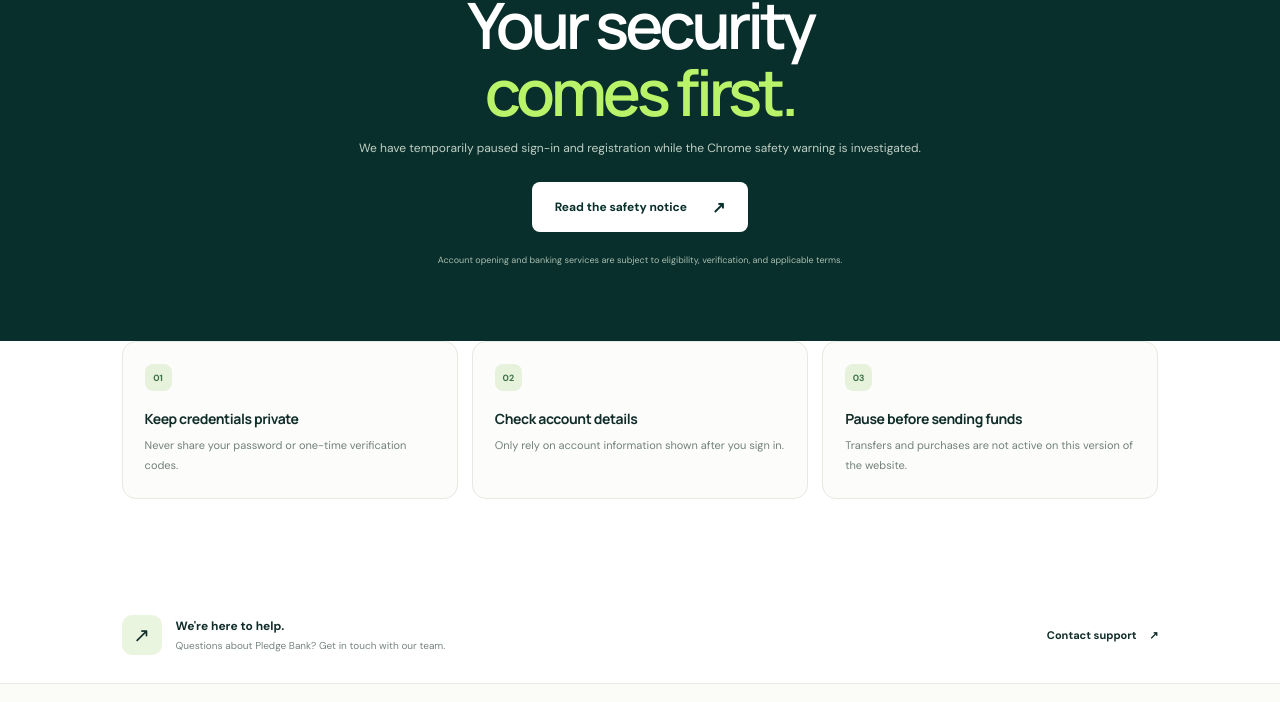
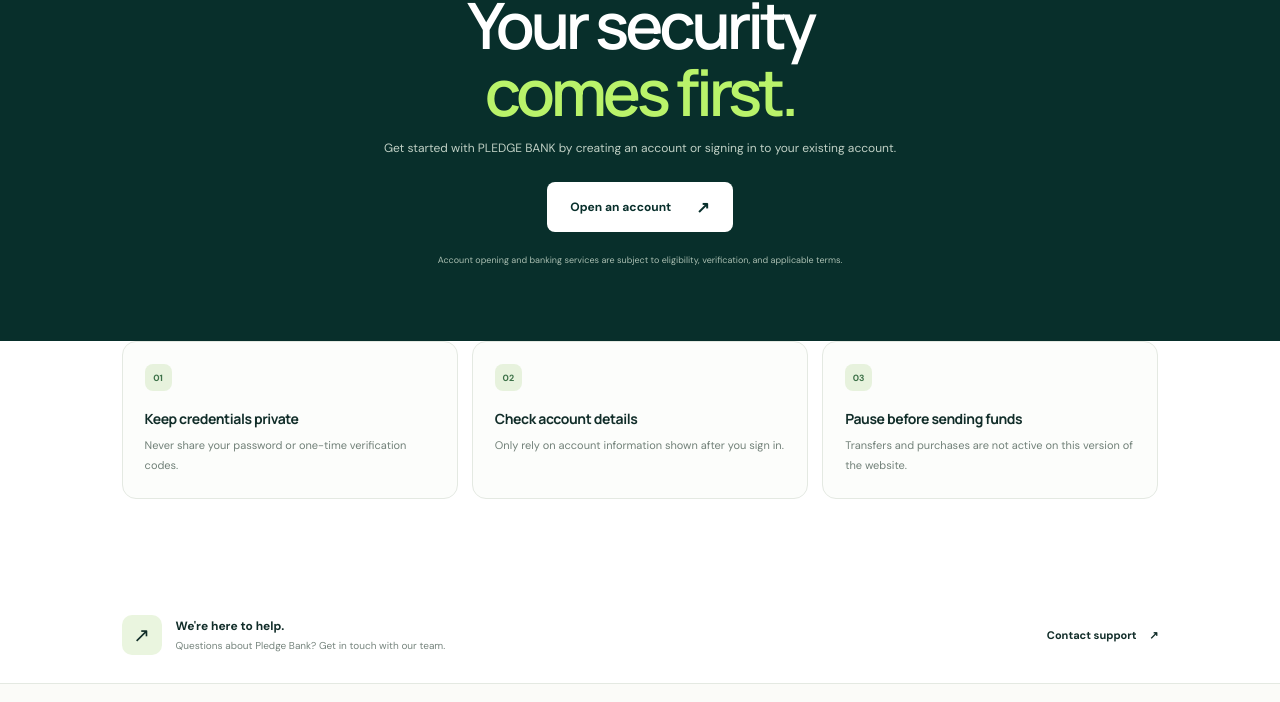
Before and after one commit to Ubnlord/Pledge-bank, a website: page public/index.html in a window 1280 px wide. Shown: the part 4888-5590 px from the top of the page. Drawn offline with Linux system fonts and the light colour scheme.

Commit message:
Remove remaining account pause copy from homepage

```diff
--- a/public/index.html
+++ b/public/index.html
@@ -91,7 +91,7 @@
     </section>
     <section class="tools-section" id="tools"><div class="tools-visual"><div class="tools-circle"><span>PB</span><i>✳</i></div><div class="tools-note">A little more<br>in your corner.</div></div><div class="tools-copy"><div class="eyebrow"><span class="eyebrow-line"></span> Your money, your way</div><h2>Everyday tools.<br><em>Thoughtfully done.</em></h2><p>From the first time you sign in to the moment you review a transaction, we're working toward a banking experience that feels clear, helpful, and human.</p><div class="tool-list"><div><span class="tool-symbol">↗</span><span><strong>Transfers and payments</strong><small>Keep your everyday money moving.</small></span><span class="tool-arrow">↗</span></div><div><span class="tool-symbol">▤</span><span><strong>Cards and account controls</strong><small>See your account details in one place.</small></span><span class="tool-arrow">↗</span></div><div><span class="tool-symbol">◷</span><span><strong>Activity and statements</strong><small>Make sense of where your money goes.</small></span><span class="tool-arrow">↗</span></div></div><a class="button button-dark" href="pages/services.html">See all services <span>↗</span></a></div></section>
     <section class="security-section" id="security"><div class="security-copy"><div class="eyebrow"><span class="eyebrow-line"></span> Trust is the foundation</div><h2>Your peace of mind<br>is <em>part of the plan.</em></h2><p>We believe banking should be built on transparency and responsible safeguards. Explore our approach to account access, privacy, and keeping your information protected.</p><a class="text-link" href="pages/about.html">Our commitment to you <span>↗</span></a></div><div class="security-panel"><div class="security-panel-icon">✳</div><div class="security-panel-title">Your trust matters.</div><p>Use strong, unique passwords and never share your one-time codes or login details. Pledge Bank will never ask you to disclose your password by email or phone.</p><div class="security-panel-bottom"><span>SAFETY STARTS WITH YOU</span><span>PB / 01</span></div></div></section>
-    <section class="cta-section" id="about"><div class="cta-star">✳</div><div class="eyebrow"><span class="eyebrow-line"></span> A good place to begin</div><h2>Your security<br><em>comes first.</em></h2><p>We have temporarily paused sign-in and registration while the Chrome safety warning is investigated.</p><a class="button button-light" href="pages/register.html">Read the safety notice <span>↗</span></a><small>Account opening and banking services are subject to eligibility, verification, and applicable terms.</small></section>
+    <section class="cta-section" id="about"><div class="cta-star">✳</div><div class="eyebrow"><span class="eyebrow-line"></span> A good place to begin</div><h2>Your security<br><em>comes first.</em></h2><p>Get started with PLEDGE BANK by creating an account or signing in to your existing account.</p><a class="button button-light" href="pages/register.html">Open an account <span>↗</span></a><small>Account opening and banking services are subject to eligibility, verification, and applicable terms.</small></section>
     <section class="security-points" aria-label="Security reminders">
   <div class="security-point"><span>01</span><strong>Keep credentials private</strong><p>Never share your password or one-time verification codes.</p></div>
   <div class="security-point"><span>02</span><strong>Check account details</strong><p>Only rely on account information shown after you sign in.</p></div>
```
